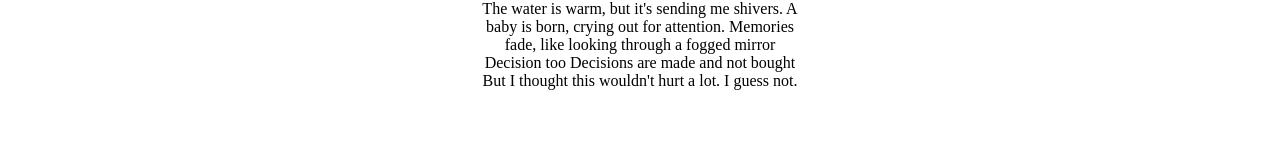
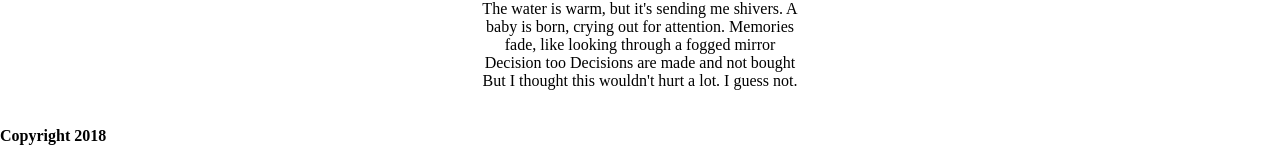
Before and after one commit to pawel192/zadanie7.3, a plain HTML site: page index.html in a window 1280 px wide. Shown: the part 958-1122 px from the top of the page. Before the commit the page ends 1064 px from the top, so only its background shows below. Drawn offline with Linux system fonts and the light colour scheme.

Commit message:
add footer

```diff
--- a/index.html
+++ b/index.html
@@ -36,5 +36,8 @@
 			I guess not.
 		</p>
 	</section>
+	<footer>
+		<h4>Copyright 2018</h4>
+	</footer>
 <body>
 </html>
```
